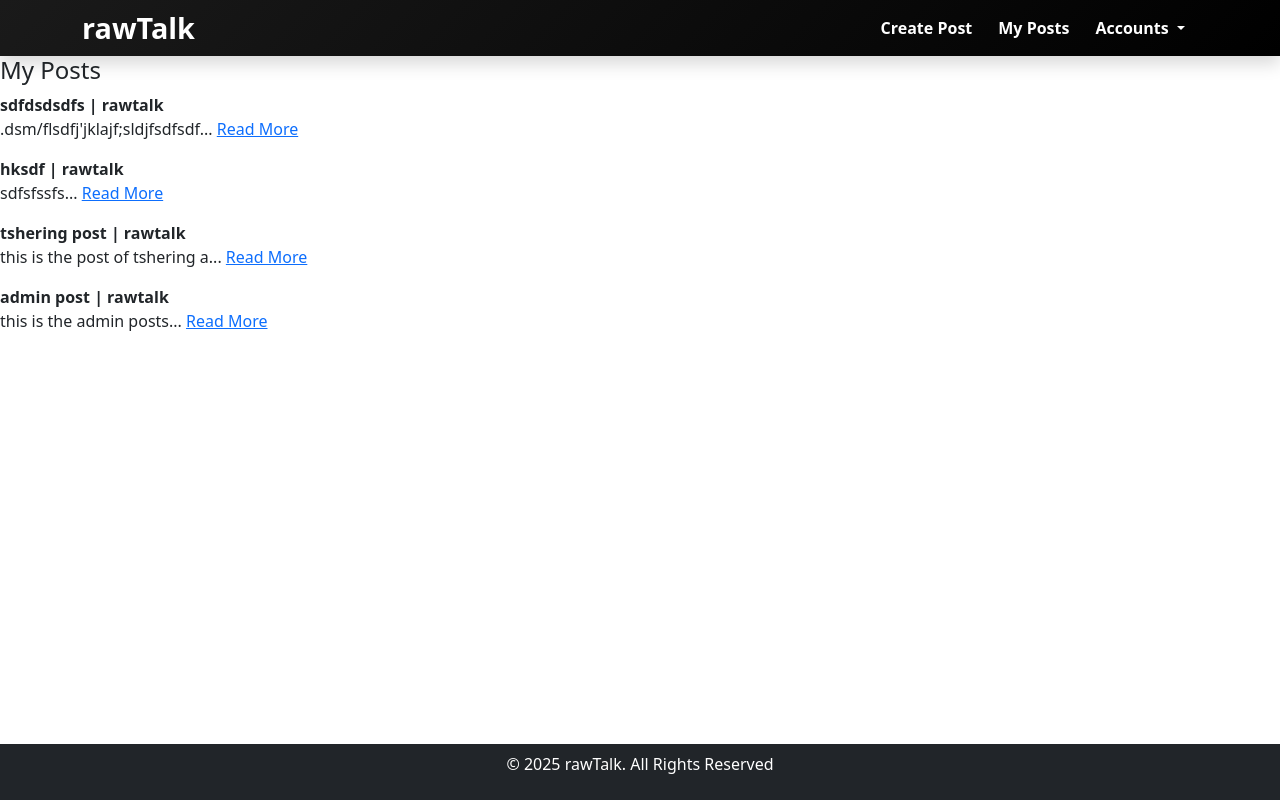
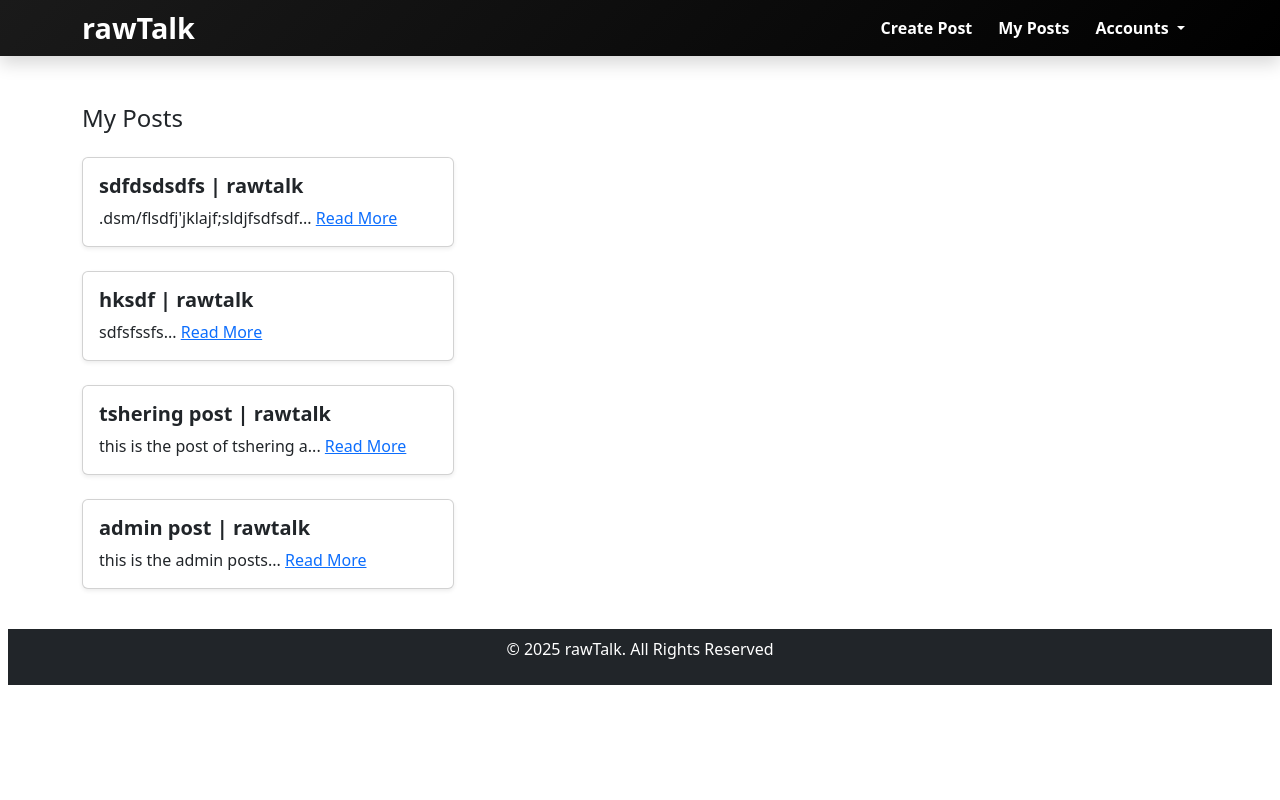
Before and after one commit to tshering10/Blog-App, a Django app: page /userposts/ in a window 1280 px wide. Run offline with Django 5.2, Linux system fonts and the light colour scheme; a user stored in the database is signed in; data comes from the database, SQL or seed files in the repository; both versions use the stored data as it was after the commit; some libraries are stand-ins or nearby versions.

Commit message:
styled dashboaards

```diff
--- a/blog/templates/posts/base.html
+++ b/blog/templates/posts/base.html
@@ -71,9 +71,10 @@
       </div>
   {% endif %}
 
-    {% block content %}{% endblock content %}
-    <div class="footer-container">
-      <footer class = "bg-dark text-white p-2 text-center mt-2 fixed-bottom">
+    {% block content %}
+    {% endblock content %}
+    <div class="footer-container mt-auto p-2">
+      <footer class = "bg-dark text-white p-2 text-center mt-2">
         <p>&copy; 2025 rawTalk. All Rights Reserved</p>
       </footer>
     </div>
--- a/blog/templates/posts/user-dashboard.html
+++ b/blog/templates/posts/user-dashboard.html
@@ -1,23 +1,32 @@
 {% extends 'posts/base.html' %}
 {% block title %}My Post{% endblock title %}
 {% block content %}
-    <div class="my-posts">
-        <h4>My Posts</h4>
+    <div class="container mt-5">
+        <h4 class="mb-4">My Posts</h4>
+
         {% if request.user.is_authenticated %}
             {% if userPosts %}
-                {% for post in userPosts %}
-                    <div class="posts">
-                        <a class="text-decoration-none text-dark" href="{% url 'post_detail' post.pk %}">
-                            <strong>{{ post.title }} | {{ post.author.username }}</strong>
-                        </a>
-                        <p>{{ post.content|slice:":30" }}... <a href="{% url 'post_detail' post.pk %}">Read More</a></p>
-                    </div>
-                {% endfor %}
+                <div class="col">
+                    {% for post in userPosts %}
+                        <div class="col-md-4 mb-4">
+                            <div class="card shadow-sm ">
+                                <div class="card-body">
+                                    <h5 class="card-title">
+                                        <a href="{% url 'post_detail' post.pk %}" class="text-decoration-none text-dark">
+                                            <strong>{{ post.title }} | {{ post.author.username }}</strong>
+                                        </a>
+                                    </h5>
+                                    <p class="card-text">{{ post.content|slice:":30" }}... <a href="{% url 'post_detail' post.pk %}">Read More</a></p>
+                                </div>
+                            </div>
+                        </div>
+                    {% endfor %}
+                </div>
             {% else %}
-                <p>You haven't created any posts yet.</p>
+                <p class="text-center">You haven't created any posts yet.</p>
             {% endif %}
         {% else %}
-            <p>You must be logged in to view your posts.</p>
+            <p class="text-center">You must be logged in to view your posts.</p>
         {% endif %}
     </div>
 {% endblock content %}
```
Also changed, not shown: blog/templates/posts/dashboard.html (+17 -13 lines), blog/db.sqlite3.
